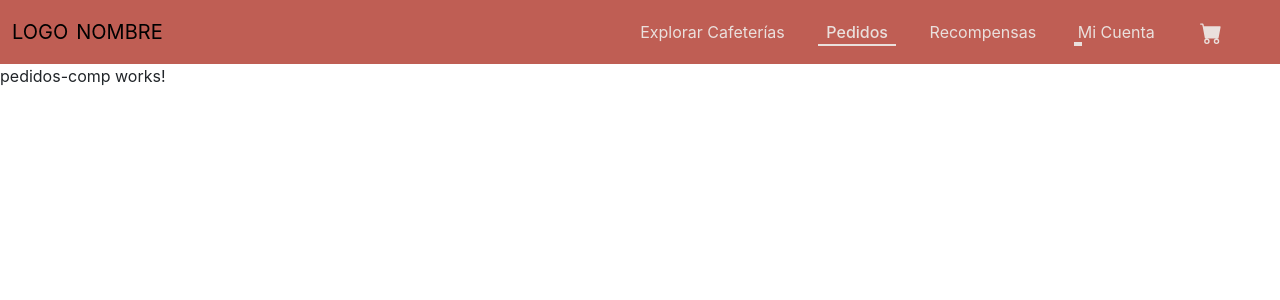
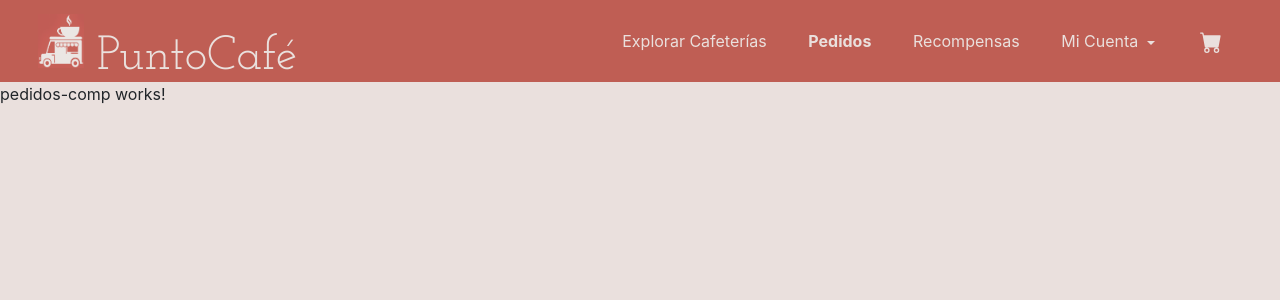
Before and after one commit to KarlaVenegas/frontProyecto, an Angular app: page /comprador/pedidos in a window 1280 px wide. Shown: the top 300 px of the page. Built offline with nearby package versions, Linux system fonts and the light colour scheme.

Commit message:
navbar comprador lista y responsive

```diff
--- a/angular.json
+++ b/angular.json
@@ -30,7 +30,9 @@
               "node_modules/bootstrap/dist/css/bootstrap.min.css",
               "src/styles.css"
             ],
-            "scripts": []
+            "scripts": [
+              "node_modules/bootstrap/dist/js/bootstrap.bundle.min.js"
+            ]
           },
           "configurations": {
             "production": {
--- a/package.json
+++ b/package.json
@@ -17,6 +17,7 @@
     "@angular/platform-browser": "^19.2.0",
     "@angular/platform-browser-dynamic": "^19.2.0",
     "@angular/router": "^19.2.0",
+    "@popperjs/core": "^2.11.8",
     "bootstrap": "^5.3.7",
     "rxjs": "~7.8.0",
     "tslib": "^2.3.0",
--- a/src/app/NavBars/nav-bar-comprador/nav-bar-comprador.component.css
+++ b/src/app/NavBars/nav-bar-comprador/nav-bar-comprador.component.css
@@ -1,6 +1,9 @@
+/*Letra Logo*/
+@import url('https://fonts.googleapis.com/css2?family=Josefin+Slab:ital,wght@0,100..700;1,100..700&family=Montserrat:ital,wght@0,100..900;1,100..900&family=Outfit:wght@100..900&display=swap');
+
 .custom-navbar{
   background-color: #BF5E54;
-  height: 5vw;
+  min-height: 5vw;
 }
 
 .nav-link{
@@ -9,31 +12,127 @@
   transition: all 0.3s ease;
   color: #eae0dd;
 }
-.nav-link::after {
+.nav-link::before {
   content: '';
   position: absolute;
   left: 0;
-  bottom: 6px; /* 👈 aquí controlas la distancia del subrayado */
+  bottom: 6px;
   width: 0%;
   height: 2px;
   background-color: #eae0dd;
   transition: width 0.3s ease;
 }
-/* Hover: se "estira" el subrayado */
-.nav-link:hover::after {
+.nav-link:hover::before {
   width: 100%;
 }
-.nav-link.active::after {
-  width: 100%;
+.nav-link.dropdown-toggle::after {
+  content: "";
+  display: inline-block;
+  margin-left: 0.255em;
+  vertical-align: 0.255em;
+  border-top: 0.3em solid currentColor;
+  border-right: 0.3em solid transparent;
+  border-left: 0.3em solid transparent;
+  position: relative;
+  top: 0.15em;
+  z-index: 2;
 }
 .nav-link.active{
-  font-weight: 500;
+  font-weight: 700;
   color: #eae0dd;
 }
 .nav-item {
   margin: 1vw;
 }
-
 .navbar-nav{
   margin-right: 2vw;
 }
+.dropdown-menu {
+  background-color: #eae0dd;
+  border: none;
+  box-shadow: 0 4px 8px rgba(0,0,0,0.1); /* opcional, para dar profundidad */
+}
+.dropdown-item{
+  color: #BF5E54;
+}
+
+.logo{
+  height: 5vw;
+  margin-left: 2vw;
+}
+
+.logoTexto{
+  font-family: 'Josefin Slab',sans-serif;
+  margin-left: 1vw;
+  margin-top: 0.5vw;
+  font-size: 3rem;
+  color: #eae0dd;
+  margin-bottom: 0.5vw;
+}
+
+.nav-link.dropdown-toggle:focus,
+.nav-link.dropdown-toggle:active,
+.nav-link.dropdown-toggle.show {
+  background-color: transparent !important;
+  font-weight: 700 !important;
+  color: #eae0dd !important;
+  outline: none !important;
+  box-shadow: none !important;
+}
+
+/*Para que se ajuste al tamaño de las pantallas*/
+
+@media (max-width: 575.98px) {
+  .logoTexto {
+    font-size: 1.5rem;
+  }
+
+  .logo {
+    height: 40px;
+  }
+
+  .nav-item {
+    margin: 0.5rem 0;
+  }
+}
+
+/* Pequeño: celular horizontal o tablet chica */
+@media (min-width: 576px) and (max-width: 767.98px) {
+  .logoTexto {
+    font-size: 2rem;
+  }
+
+  .logo {
+    height: 50px;
+  }
+}
+
+/* Mediano: tablet o pantalla chica */
+@media (min-width: 768px) and (max-width: 991.98px) {
+  .logoTexto {
+    font-size: 2.2rem;
+  }
+
+  .logo {
+    height: 55px;
+  }
+
+  .nav-item {
+    margin: 0.8vw;
+  }
+}
+
+/* YAYAYAYA */
+@media (min-width: 992px) {
+  .logoTexto {
+    font-size: 3rem;
+  }
+
+  .logo {
+    height: 5vw;
+  }
+
+  .nav-item {
+    margin: 1vw;
+  }
+}
--- a/src/app/NavBars/nav-bar-comprador/nav-bar-comprador.component.html
+++ b/src/app/NavBars/nav-bar-comprador/nav-bar-comprador.component.html
@@ -1,8 +1,8 @@
 <nav class="navbar navbar-expand-lg custom-navbar">
   <div class="container-fluid">
-    <a class="navbar-brand d-flex align-items-center" href="#">
-      <span style="margin-right: 8px;">LOGO</span>
-      <span>NOMBRE</span>
+    <a class="navbar-brand d-flex logo">
+      <img src="img/LogoPuntoCafe.png" alt="Logo PuntoCafé"/>
+      <p class="logoTexto">PuntoCafé</p>
     </a>
 
     <button class="navbar-toggler" type="button" data-bs-toggle="collapse" data-bs-target="#navbarNavDropdown" aria-controls="navbarNavDropdown" aria-expanded="false" aria-label="Toggle navigation">
@@ -21,7 +21,7 @@
           <a class="nav-link" routerLink="/comprador/recompensas" routerLinkActive="active" [routerLinkActiveOptions]="{exact:true}">Recompensas</a>
         </li>
         <li class="nav-item dropdown">
-          <a class="nav-link dropdown-toggle" routerLink="/comprador/miCuenta" routerLinkActive="active" [routerLinkActiveOptions]="{exact:true}" id="navbarDropdownMenuLink" role="button" data-toggle="dropdown" aria-haspopup="true" aria-expanded="false">
+          <a class="nav-link dropdown-toggle" id="navbarDropdownMenuLink"role="button"data-bs-toggle="dropdown"aria-expanded="false">
             Mi Cuenta
           </a>
           <div class="dropdown-menu" aria-labelledby="navbarDropdownMenuLink">
--- a/src/styles.css
+++ b/src/styles.css
@@ -1 +1,4 @@
 /* You can add global styles to this file, and also import other style files */
+body{
+  background-color: #eae0dd;
+}
```
Also changed, not shown: public/img/LogoPuntoCafe.png (added), 1 other file (tests, documents, lock files or other folders).
